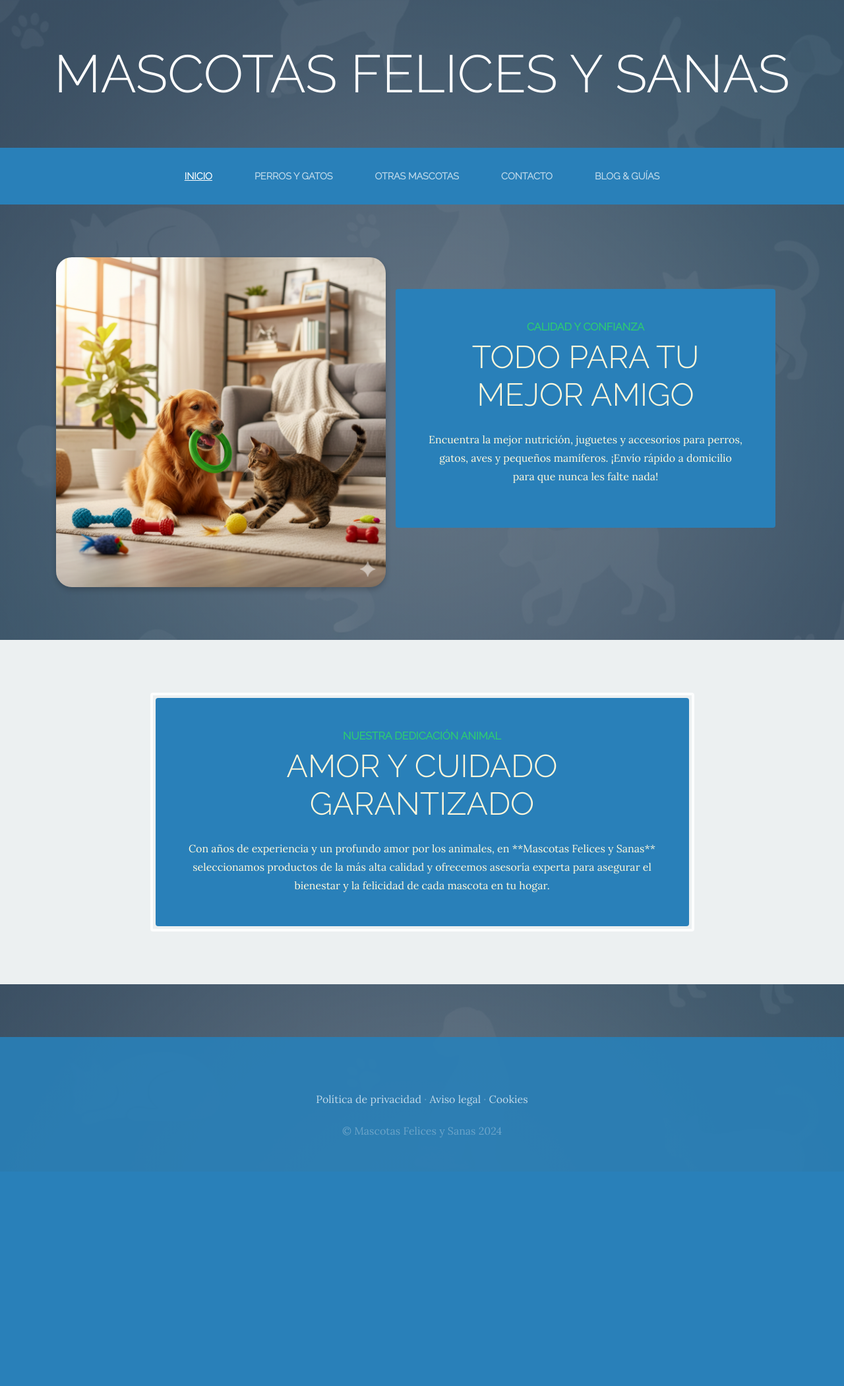
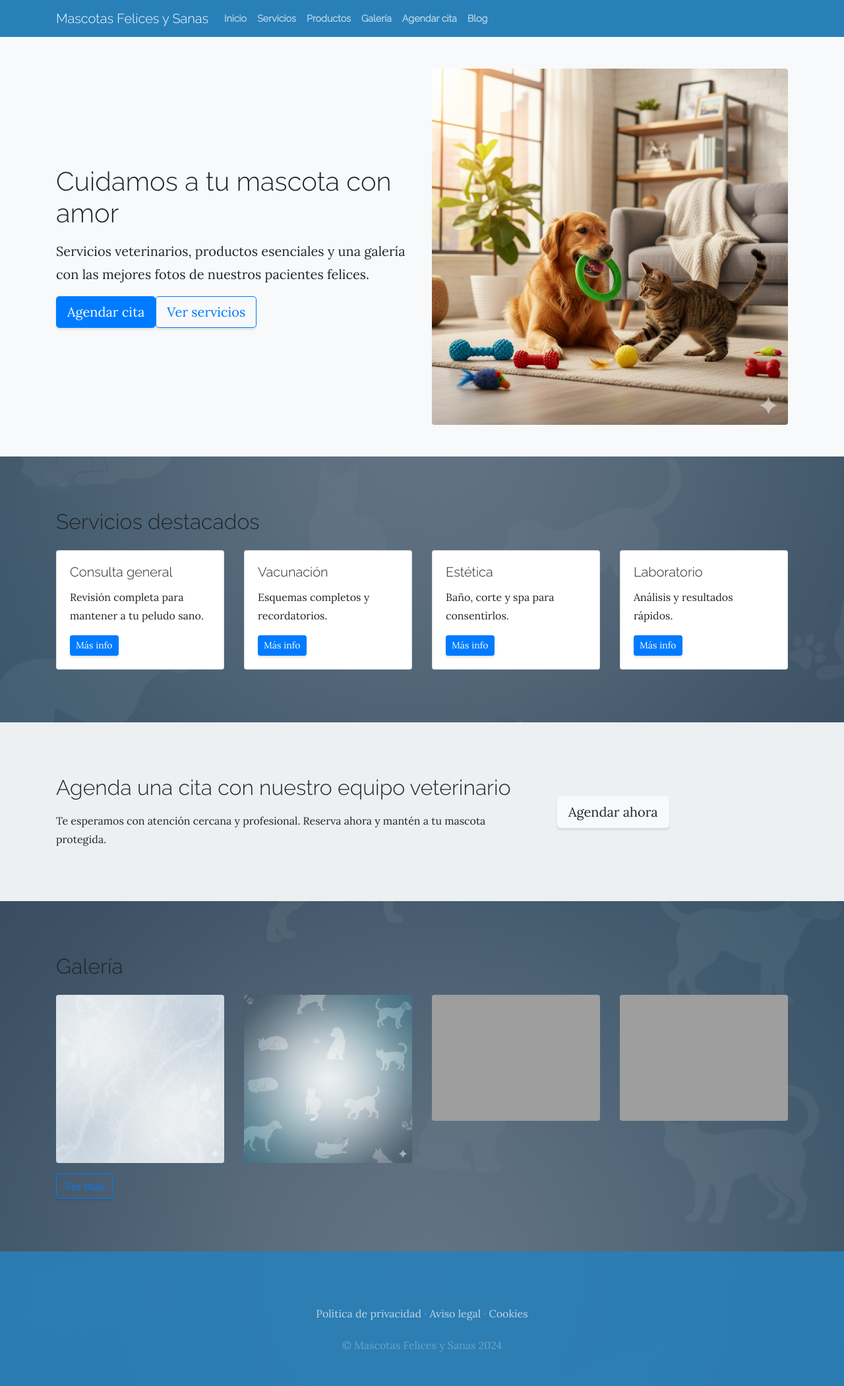
Before and after one commit to RodrigooTR21/Veterinaria, a Django app: page / in a window 1280 px wide. Shown: the whole page at 66% size. Before the commit the page ends 1725 px from the top, so only its background shows below. Run offline with Django 5.2, Linux system fonts and the light colour scheme; some libraries are stand-ins or nearby versions; grey boxes are pictures that could not be loaded.

Commit message:
UI-update

```diff
--- a/Web/WebApp/static/WebApp/css/gestion.css
+++ b/Web/WebApp/static/WebApp/css/gestion.css
@@ -122,18 +122,14 @@ p {
 
 .product-item-img img,
 .intro-img {
-    /* Mantenemos la transición y bordes */
     transition: transform 0.3s ease, box-shadow 0.3s ease;
     box-shadow: 0 4px 8px rgba(0, 0, 0, 0.2);
     border-radius: 1.5rem !important;
-
-    /* PROPIEDADES DE TAMAÑO QUE DEBES MODIFICAR: */
-    width: 200%;
-    max-width: 500 !important;
-    height: 500px !important;
+    width: 100%;
+    height: auto;
     object-fit: cover !important;
     margin: 0 auto;
-    display: block; ;
+    display: block;
 }
 
 /*
@@ -148,7 +144,7 @@ p {
         float: left;
     }
     .intro .intro-text {
-        left: 600;
+        left: 0;
         width: 60%;
         margin-top: 3rem;
         /* Color de fondo del texto del banner: Azul Cielo Oscuro */
--- a/Web/WebApp/templates/WebApp/estructura.html
+++ b/Web/WebApp/templates/WebApp/estructura.html
@@ -1,7 +1,10 @@
-<html>
+<html lang="es">
 
 <head>
     {% load static %}
+    <meta charset="utf-8" />
+    <meta name="viewport" content="width=device-width, initial-scale=1" />
+    <title>Mascotas Felices y Sanas</title>
     <link href="{% static 'WebApp/vendor/bootstrap/css/bootstrap.min.css' %}" rel="stylesheet">
 
     <link href="https://fonts.googleapis.com/css2?family=Raleway:wght@300&display=swap" rel="stylesheet">
@@ -13,36 +16,20 @@
 
 <body>
 
-    <h1 class="site-heading text-center text-white d-none d-lg-block">
-
-        <span class="site-heading-lower">Mascotas Felices y Sanas</span>
-    </h1>
-
-
-    <nav class="navbar navbar-expand-lg navbar-dark py-lg-4" id="mainNav">
+    <nav class="navbar navbar-expand-lg navbar-dark" id="mainNav">
       <div class="container">
-            <a class="navbar-brand text-uppercase text-expanded font-weight-bold d-lg-none" href="{% url 'Home' %}">Mascotas Felices y Sanas</a>
-            <button class="navbar-toggler" type="button" data-toggle="collapse" data-target="#navbarResponsive" aria-controls="navbarResponsive" aria-expanded="false" aria-label="Toggle navigation">
+        <a class="navbar-brand fw-bold" href="{% url 'Home' %}">Mascotas Felices y Sanas</a>
+        <button class="navbar-toggler" type="button" data-bs-toggle="collapse" data-bs-target="#navbarResponsive" aria-controls="navbarResponsive" aria-expanded="false" aria-label="Toggle navigation">
           <span class="navbar-toggler-icon"></span>
         </button>
         <div class="collapse navbar-collapse" id="navbarResponsive">
-                <ul class="navbar-nav mx-auto">
-                    <li class="nav-item {% if request.path == '/' %} active {% endif %} px-lg-4">
-                        <a class="nav-link text-uppercase text-expanded" href="{% url 'Home' %}">Inicio</a>
-                    </li>
-                    <li class="nav-item {% if request.path == '/servicios/' %} active {% endif %} px-lg-4">
-                        <a class="nav-link text-uppercase text-expanded" href="{% url 'Servicios' %}">Perros y Gatos</a>
-                    </li>
-                    <li class="nav-item {% if request.path == '/tienda/' %} active {% endif %} px-lg-4">
-                        <a class="nav-link text-uppercase text-expanded" href="{% url 'Tienda' %}">Otras Mascotas</a>
-                    </li>
-                    <li class="nav-item {% if request.path == '/contacto/' %} active {% endif %} px-lg-4">
-                        <a class="nav-link text-uppercase text-expanded" href="{% url 'Contacto' %}">Contacto</a>
-                    </li>
-                    <li class="nav-item {% if request.path|slice:'6' == '/blog/' %} active {% endif %} px-lg-4">
-                        <a class="nav-link text-uppercase text-expanded" href="{% url 'Blog' %}">Blog & Guías</a>
-                    </li>
-
+          <ul class="navbar-nav ms-auto mb-2 mb-lg-0">
+            <li class="nav-item"><a class="nav-link {% if request.path == '/' %}active{% endif %}" href="{% url 'Home' %}">Inicio</a></li>
+            <li class="nav-item"><a class="nav-link {% if request.path == '/servicios/' %}active{% endif %}" href="{% url 'Servicios' %}">Servicios</a></li>
+            <li class="nav-item"><a class="nav-link {% if request.path == '/tienda/' %}active{% endif %}" href="{% url 'Tienda' %}">Productos</a></li>
+            <li class="nav-item"><a class="nav-link {% if request.path == '/galeria/' %}active{% endif %}" href="{% url 'Galeria' %}">Galería</a></li>
+            <li class="nav-item"><a class="nav-link {% if request.path == '/contacto/' %}active{% endif %}" href="{% url 'Contacto' %}">Agendar cita</a></li>
+            <li class="nav-item"><a class="nav-link {% if request.path|slice:'6' == '/blog/' %}active{% endif %}" href="{% url 'Blog' %}">Blog</a></li>
           </ul>
         </div>
       </div>
@@ -51,8 +38,7 @@
     {% block content %}
     {% endblock %}
 
-
-    <footer class="footer text-faded text-center py-5">
+    <footer class="footer text-faded text-center py-5 mt-5">
         <div class="container">
             <p class="m-0">
                 <a href="#" class="link">
--- a/Web/WebApp/templates/WebApp/home.html
+++ b/Web/WebApp/templates/WebApp/home.html
@@ -3,39 +3,96 @@
 
 {% block content %}
 
+    <header class="py-5 bg-light">
+      <div class="container">
+        <div class="row align-items-center g-4">
+          <div class="col-lg-6">
+            <h1 class="display-5 fw-bold mb-3">Cuidamos a tu mascota con amor</h1>
+            <p class="lead">Servicios veterinarios, productos esenciales y una galería con las mejores fotos de nuestros pacientes felices.</p>
+            <div class="d-flex gap-3">
+              <a class="btn btn-primary btn-lg" href="{% url 'Contacto' %}">Agendar cita</a>
+              <a class="btn btn-outline-primary btn-lg" href="{% url 'Servicios' %}">Ver servicios</a>
+            </div>
+          </div>
+          <div class="col-lg-6 text-center">
+            <img class="img-fluid rounded" src="{% static 'WebApp/img/mascotas.png' %}" alt="Perro y gato felices" />
+          </div>
+        </div>
+      </div>
+    </header>
 
-    <section class="page-section clearfix">
-        <div class="container">
-            <div class="intro">
-                <img class="intro-img img-fluid mb-3 mb-lg-0 rounded" src="{% static 'WebApp/img/mascotas.png' %}" alt="Perro y gato felices">
-                <div class="intro-text left-0 text-center bg-faded p-5 rounded">
-                    <h2 class="section-heading mb-4">
-                        <span class="section-heading-upper">Calidad y Confianza</span>
-                        <span class="section-heading-lower">Todo para tu Mejor Amigo</span>
-                    </h2>
-                    <p class="mb-3">Encuentra la mejor nutrición, juguetes y accesorios para perros, gatos, aves y pequeños mamíferos. ¡Envío rápido a domicilio para que nunca les falte nada!</p>
-
-                </div>
+    <section class="page-section">
+      <div class="container">
+        <h2 class="mb-4">Servicios destacados</h2>
+        <div class="row g-4">
+          <div class="col-md-6 col-lg-3">
+            <div class="card h-100 shadow-sm">
+              <div class="card-body">
+                <h5 class="card-title">Consulta general</h5>
+                <p class="card-text">Revisión completa para mantener a tu peludo sano.</p>
+                <a href="{% url 'Servicios' %}" class="btn btn-sm btn-primary">Más info</a>
+              </div>
             </div>
+          </div>
+          <div class="col-md-6 col-lg-3">
+            <div class="card h-100 shadow-sm">
+              <div class="card-body">
+                <h5 class="card-title">Vacunación</h5>
+                <p class="card-text">Esquemas completos y recordatorios.</p>
+                <a href="{% url 'Servicios' %}" class="btn btn-sm btn-primary">Más info</a>
+              </div>
+            </div>
+          </div>
+          <div class="col-md-6 col-lg-3">
+            <div class="card h-100 shadow-sm">
+              <div class="card-body">
+                <h5 class="card-title">Estética</h5>
+                <p class="card-text">Baño, corte y spa para consentirlos.</p>
+                <a href="{% url 'Servicios' %}" class="btn btn-sm btn-primary">Más info</a>
+              </div>
+            </div>
+          </div>
+          <div class="col-md-6 col-lg-3">
+            <div class="card h-100 shadow-sm">
+              <div class="card-body">
+                <h5 class="card-title">Laboratorio</h5>
+                <p class="card-text">Análisis y resultados rápidos.</p>
+                <a href="{% url 'Servicios' %}" class="btn btn-sm btn-primary">Más info</a>
+              </div>
+            </div>
+          </div>
         </div>
+      </div>
     </section>
 
 
     <section class="page-section cta">
         <div class="container">
-            <div class="row">
-                <div class="col-xl-9 mx-auto">
-                    <div class="cta-inner text-center rounded">
-                        <h2 class="section-heading mb-4">
-                            <span class="section-heading-upper">Nuestra Dedicación Animal</span>
-                            <span class="section-heading-lower">Amor y Cuidado Garantizado</span>
-                        </h2>
-                        <p class="mb-0">Con años de experiencia y un profundo amor por los animales, en **Mascotas Felices y Sanas** seleccionamos productos de la más alta calidad y ofrecemos asesoría experta para asegurar el bienestar y la felicidad de cada mascota en tu hogar.</p>
-                    </div>
-                </div>
+          <div class="row align-items-center">
+            <div class="col-lg-8">
+              <h2 class="mb-3">Agenda una cita con nuestro equipo veterinario</h2>
+              <p class="mb-0">Te esperamos con atención cercana y profesional. Reserva ahora y mantén a tu mascota protegida.</p>
             </div>
+            <div class="col-lg-4 text-lg-end mt-3 mt-lg-0">
+              <a class="btn btn-light btn-lg" href="{% url 'Contacto' %}">Agendar ahora</a>
+            </div>
+          </div>
         </div>
     </section>
 
+    <section class="page-section">
+      <div class="container">
+        <h2 class="mb-4">Galería</h2>
+        <div class="row g-3">
+          <div class="col-6 col-md-3"><img class="img-fluid rounded" src="{% static 'WebApp/img/Fondo.png' %}" alt="animal 1"></div>
+          <div class="col-6 col-md-3"><img class="img-fluid rounded" src="{% static 'WebApp/img/Fondo2.png' %}" alt="animal 2"></div>
+          <div class="col-6 col-md-3"><img class="img-fluid rounded" src="/media/servicios/alaska.jpg" alt="animal 3"></div>
+          <div class="col-6 col-md-3"><img class="img-fluid rounded" src="/media/servicios/golden1.jpg" alt="animal 4"></div>
+        </div>
+        <div class="text-end mt-3">
+          <a href="{% url 'Galeria' %}" class="btn btn-outline-primary">Ver más</a>
+        </div>
+      </div>
+    </section>
 
 {% endblock %}
--- a/Web/WebApp/urls.py
+++ b/Web/WebApp/urls.py
@@ -13,6 +13,7 @@ urlpatterns = [
 
  path('tienda/',views.tienda,name="Tienda"),
 
+ path('galeria/', views.galeria, name="Galeria"),
 
 ]
 
--- a/Web/WebApp/views.py
+++ b/Web/WebApp/views.py
@@ -7,3 +7,6 @@ def home(request):
 
 def tienda(request):
     return render(request, "WebApp/tienda.html")
+
+def galeria(request):
+    return render(request, "WebApp/galeria.html")
```
Also changed, not shown: Web/WebApp/templates/WebApp/galeria.html (added, +29 -0 lines), Web/contacto/templates/contacto/contacto.html (+19 -5 lines). Lines whose indentation alone changed are shown as unchanged.
